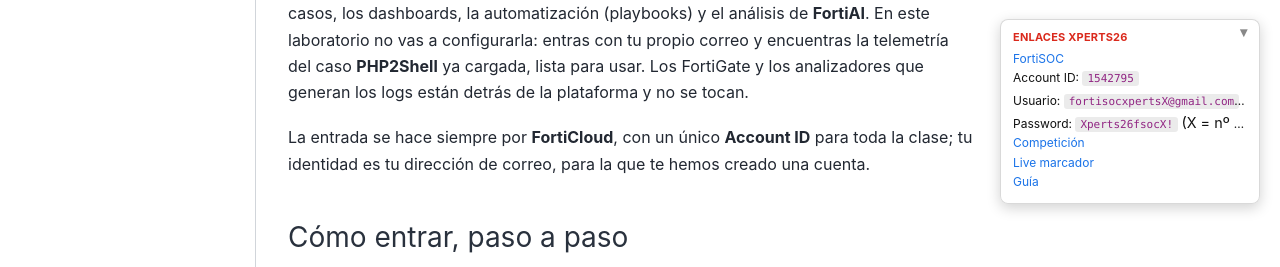
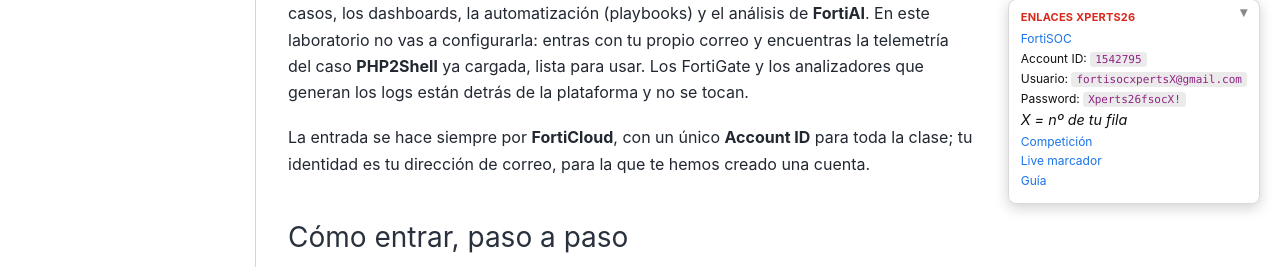
Before and after one commit to raulfortinet-ux/xperts2026, a plain HTML site: page final/000_intro.html in a window 1280 px wide. Shown: the part 516-783 px from the top of the page. Drawn offline with Linux system fonts and the light colour scheme.

Commit message:
Widen quicklinks panel, allow wrapping, consolidate X hint

```diff
--- a/final/000_intro.html
+++ b/final/000_intro.html
@@ -244,12 +244,12 @@
   <script src="../old/_static/scripts/bootstrap.js?digest=dfe6caa3a7d634c4db9b"></script>
   <script src="../old/_static/scripts/pydata-sphinx-theme.js?digest=dfe6caa3a7d634c4db9b"></script>
 <style>
-  .xp-quicklinks{position:fixed;bottom:80px;right:20px;z-index:1000;max-width:260px;font-size:12px;background:rgba(255,255,255,0.97);color:#111;border:1px solid rgba(0,0,0,0.15);border-radius:8px;box-shadow:0 4px 14px rgba(0,0,0,0.18);padding:10px 12px;line-height:1.35;font-family:-apple-system,BlinkMacSystemFont,"Segoe UI",Roboto,Helvetica,Arial,sans-serif}
+  .xp-quicklinks{position:fixed;bottom:80px;right:20px;z-index:1000;max-width:320px;font-size:12px;background:rgba(255,255,255,0.97);color:#111;border:1px solid rgba(0,0,0,0.15);border-radius:8px;box-shadow:0 4px 14px rgba(0,0,0,0.18);padding:10px 12px;line-height:1.35;font-family:-apple-system,BlinkMacSystemFont,"Segoe UI",Roboto,Helvetica,Arial,sans-serif}
   html[data-theme="dark"] .xp-quicklinks,:root:not([data-theme="light"]) .xp-quicklinks{background:rgba(32,32,40,0.97);color:#eee;border-color:rgba(255,255,255,0.18)}
   @media (prefers-color-scheme: dark){:root:not([data-theme="light"]) .xp-quicklinks{background:rgba(32,32,40,0.97);color:#eee;border-color:rgba(255,255,255,0.18)}}
   .xp-quicklinks .xp-ql-title{font-weight:700;margin-bottom:6px;color:#da291c;letter-spacing:.2px;text-transform:uppercase;font-size:11px}
   .xp-quicklinks ul{list-style:none;padding:0;margin:0}
-  .xp-quicklinks li{margin:3px 0;white-space:nowrap;overflow:hidden;text-overflow:ellipsis}
+  .xp-quicklinks li{margin:3px 0;word-break:break-all;line-height:1.4}
   .xp-quicklinks a{color:#1a73e8;text-decoration:none}
   .xp-quicklinks a:hover{text-decoration:underline}
   html[data-theme="dark"] .xp-quicklinks a,:root:not([data-theme="light"]) .xp-quicklinks a{color:#8ab4f8}
@@ -267,8 +267,9 @@
   <ul>
     <li><a href="https://fortisoc.forticloud.com" target="_blank" rel="noopener">FortiSOC</a></li>
     <li>Account ID: <code>1542795</code></li>
-    <li>Usuario: <code>fortisocxpertsX@gmail.com</code> <small>(X = nº de tu fila)</small></li>
-    <li>Password: <code>Xperts26fsocX!</code> <small>(X = nº de tu fila)</small></li>
+    <li>Usuario: <code>fortisocxpertsX@gmail.com</code></li>
+    <li>Password: <code>Xperts26fsocX!</code></li>
+    <li><small><em>X = nº de tu fila</em></small></li>
     <li><a href="https://fortixperts26-marcador.vercel.app/login" target="_blank" rel="noopener">Competición</a></li>
     <li><a href="https://fortixperts26-marcador.vercel.app/live" target="_blank" rel="noopener">Live marcador</a></li>
     <li><a href="https://raulfortinet-ux.github.io/xperts2026/final/" target="_blank" rel="noopener">Guía</a></li>
```
Also changed, not shown: final/001_task1.html (+5 -4 lines), final/002_task2.html (+5 -4 lines), final/003_task3.html (+5 -4 lines), final/004_task4.html (+5 -4 lines), final/005_task5.html (+5 -4 lines), final/006_task6.html (+5 -4 lines), final/007_task7.html (+5 -4 lines), final/008_task8.html (+5 -4 lines), final/index.html (+5 -4 lines).
